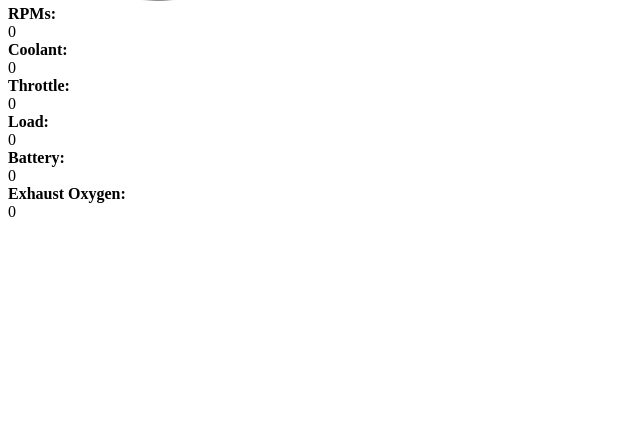
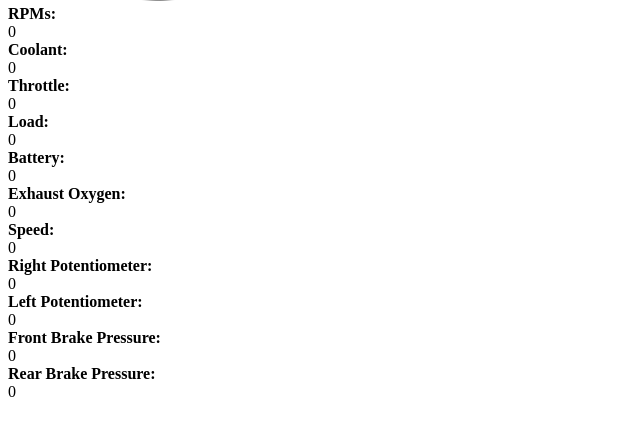
Before and after one commit to WURacing/telemetry, a Flask app: template templates/dash.html in a window 1280 px wide. Shown: the part 353-800 px from the top of the page, without its empty margins (0-640 px from the left). Run offline with Flask 2, Linux system fonts and the light colour scheme; the template is opened without the code that fills it, so the values that code supplies are empty; parts of the project's set-up code (start-up, migrations or seed data) failed here and were passed over.

Commit message:
Good God I should have commited this sooner

```diff
--- a/global_vars.py
+++ b/global_vars.py
@@ -3,10 +3,10 @@ from datetime import datetime
 
 def init():
 	global prefixes
-	prefixes = ["RPMs","Load","Throttle","Coolant","O2","Speed","Gear","Volts","RRPot","RLPot"]
+	prefixes = ["RPMs","Load","Throttle","Coolant","O2","Speed","Gear","Volts","RRPot","RLPot","FBrake","RBrake"]
 
 	global primaries
-	primaries = ["RPMs","Load","Throttle","RRPot","RLPot"]
+	primaries = ["RPMs","Load","Throttle","RRPot","RLPot", "FBrake", "RBrake"]
 
 	global secondaries
 	secondaries = ["Coolant","O2","Speed","Gear","Volts"]
--- a/main.py
+++ b/main.py
@@ -9,7 +9,7 @@ import atexit
 import global_vars
 import serial_thread
 
-debug = True
+debug = False
 
 app = Flask(__name__)
 app.config['SECRET_KEY'] = 'secret!'
@@ -61,9 +61,18 @@ def emitData(keys,delay):
 	while not stop_event.is_set():
 		with lock:
 			if debug:
-				global_vars.data["RPMs"] = global_vars.data["RPMs"] + 100
+				global_vars.data["RPMs"] += 100
+				global_vars.data["Coolant"] += 15.5
+				global_vars.data["Throttle"] += 10.2
+				global_vars.data["Load"] = 10.5
+				global_vars.data["Volts"] = 12.0
+				global_vars.data["O2"] = 1.2
 				if global_vars.data["RPMs"] > 12000:
 					global_vars.data["RPMs"] = 0
+				if global_vars.data["Coolant"] > 200:
+					global_vars.data["Coolant"] = 140
+				if global_vars.data["Throttle"] > 80:
+					global_vars.data["Throttle"] = 0
 			message = {key: global_vars.data[key] for key in keys}
 		#print(message)
 		socketio.emit('message', message)
--- a/serial_ports.py
+++ b/serial_ports.py
@@ -26,6 +26,9 @@ def serial_ports():
 def get_port():
     ports = serial_ports()
     if (ports != []):
+        if len(ports) == 1:
+            print("Using port {}".format(ports[0]))
+            return ports[0]
         print("The following serial ports are available:")
         print(ports)
         port = input("Please enter the XBee radio port:")
--- a/templates/dash.html
+++ b/templates/dash.html
@@ -41,7 +41,7 @@
 			<div id="O2" class="data" decimals="1">0</div>
 		</div>
 	</div>
-	<!-- <div class="dash_row">
+	<div class="dash_row">
 		<div class="text_container" id="speed_container">
 			<label for="Speed"><b>Speed:</b></label>
 			<div id="Speed" class="data" decimals="0">0</div>
@@ -54,6 +54,16 @@
 			<label for="RLPot"><b>Left Potentiometer:</b></label>
 			<div id="RLPot" class="data" decimals="1">0</div>
 		</div>
-	</div> -->
+	</div>
+	<div class="dash_row">
+		<div class="text_container" id="fbrake_container">
+			<label for="FBrake"><b>Front Brake Pressure:</b></label>
+			<div id="FBrake" class="data" decimals="0">0</div>
+		</div>
+		<div class="text_container" id="rbrake_container">
+			<label for="RBrake"><b>Rear Brake Pressure:</b></label>
+			<div id="RBrake" class="data" decimals="0">0</div>
+		</div>
+	</div>
 </div>
 {% endblock %}
```
Also changed, not shown: serial_thread.py (+14 -0 lines), static/css/dash-style.css (+30 -0 lines).
